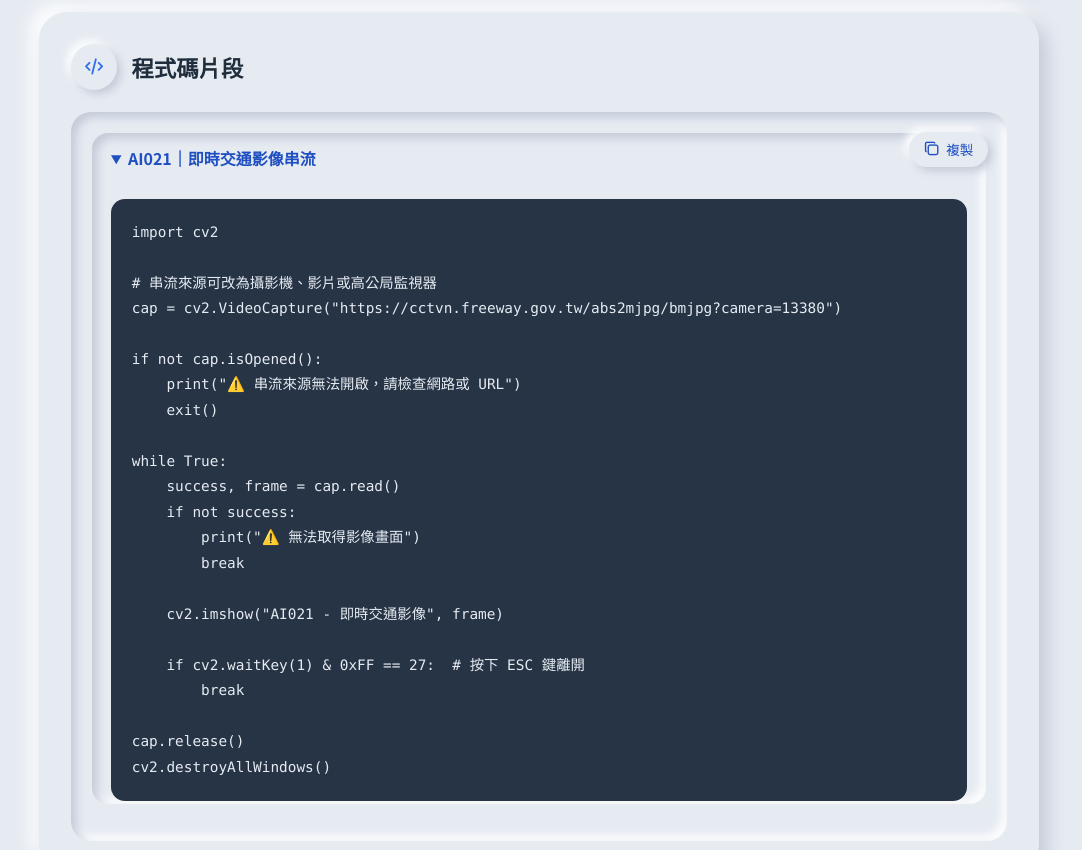
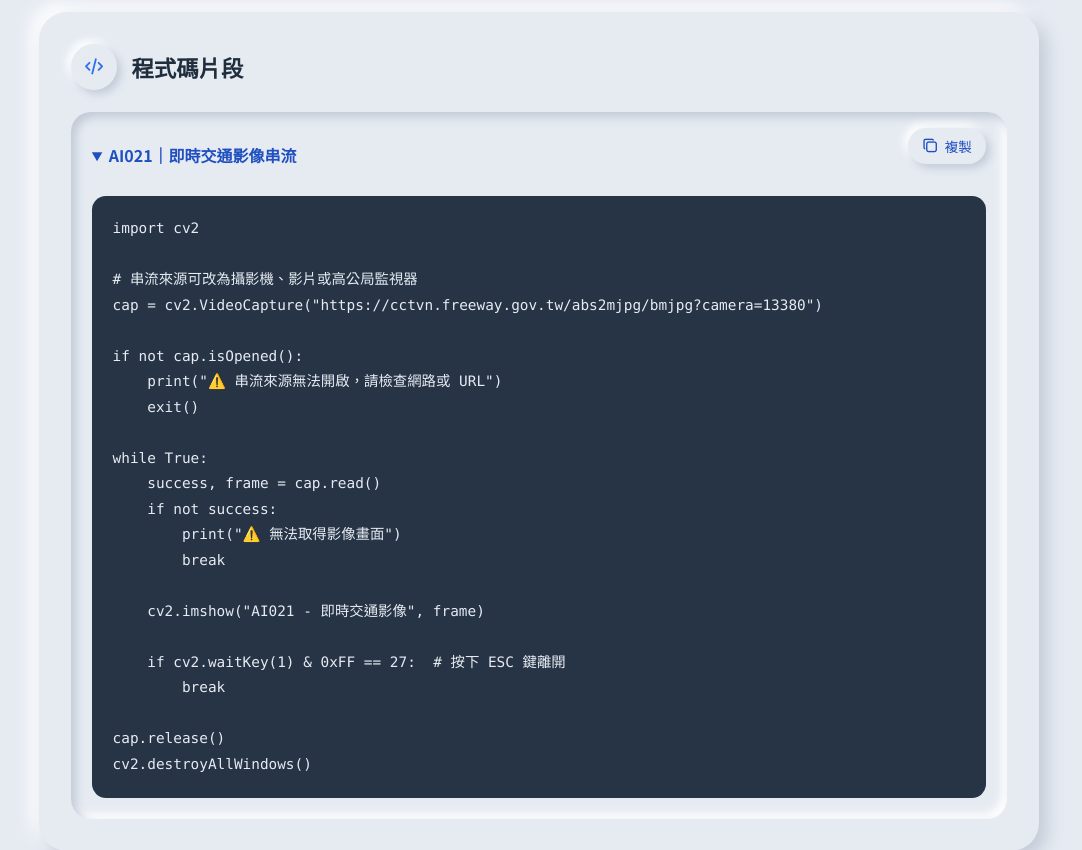
Before and after one commit to Wun0109/wun0109.github.io, a plain HTML site: page pages/AI021_CV1.html in a window 1280 px wide. Shown: the part 1500-2350 px from the top of the page, without its empty margins (101-1183 px from the left). Drawn offline with Linux system fonts and the light colour scheme.

Commit message:
Update style.css

```diff
--- a/style.css
+++ b/style.css
@@ -227,3 +227,19 @@ footer{text-align:center;color:var(--muted);font-size:.92rem;padding:1rem}
     right: 1rem;
   }
 }
+
+/* 程式碼區裡的 details 不要再套首頁的卡片樣式 */
+.project-code details,
+.project-code details[open] {
+  box-shadow: none;
+  background: none;
+  border-radius: 0;
+  padding: 0;
+  margin: 0;
+}
+
+/* 複製按鈕對齊程式碼區的內距 */
+.project-copy {
+  top: 1rem;
+  right: 1.3rem;
+}
```
